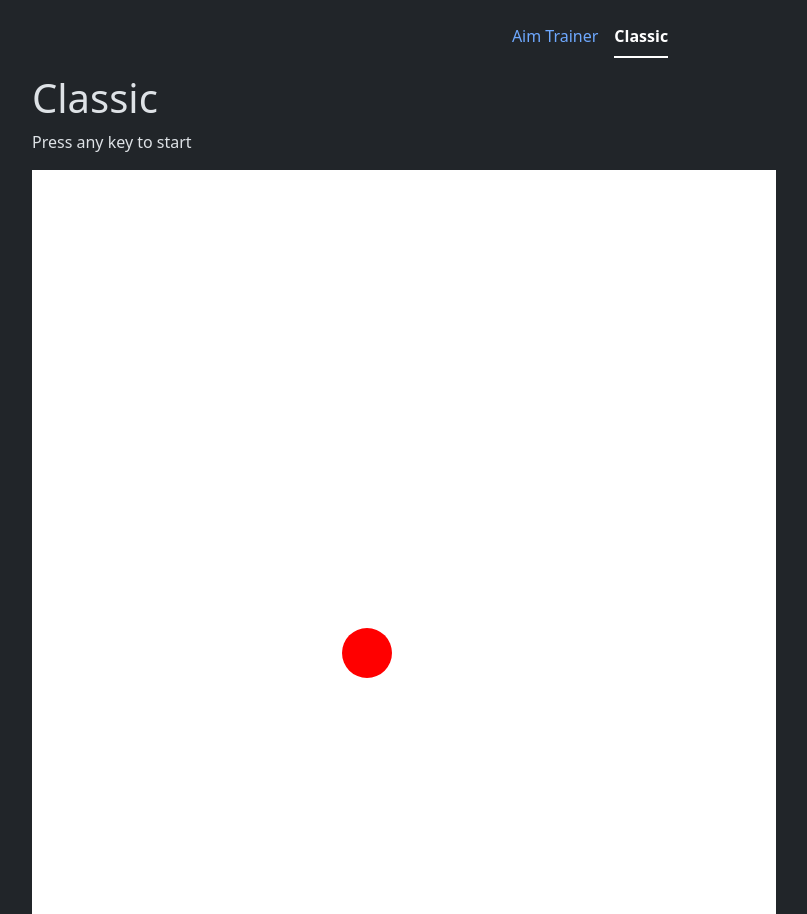
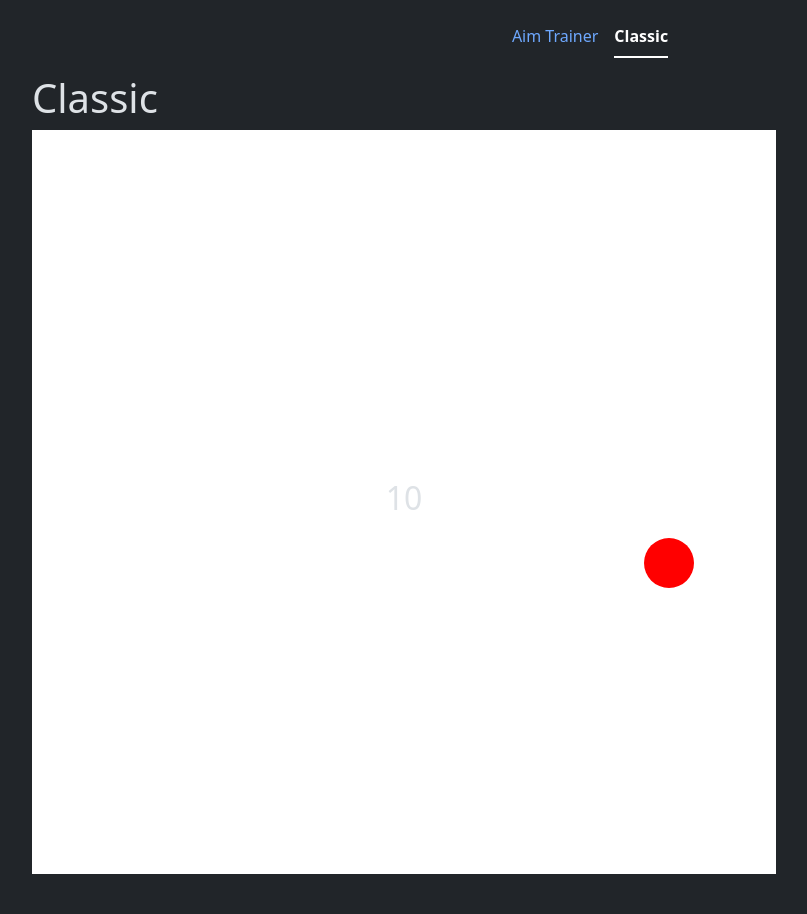
Before and after one commit to jgvalero/aim-trainer, a plain HTML site: page public/classic.html in a window 1280 px wide. Shown: the whole page, without its empty margins (50-857 px from the left). After the commit the page ends 874 px from the top, so only its background shows below. Drawn offline with nearby package versions, Linux system fonts and the light colour scheme.

Commit message:
Added mechanics.

```diff
--- a/public/classic.html
+++ b/public/classic.html
@@ -20,10 +20,8 @@
 
     <main class="container-sm">
         <h1>Classic</h1>
-        <p id="start">Press any key to start</p>
-
-        <section class="window col-8">
-
+        <section class="window col-8 d-flex justify-content-center align-items-center">
+            <h2>Press any key to start</h2>
         </section>
     </main>
 
--- a/public/classic.js
+++ b/public/classic.js
@@ -1,4 +1,6 @@
 let gameStarted = false;
+let windowDimension = $(".window").css("width").slice(0, -2);
+let numCircles = 10;
 
 $(document).keypress(function () {
     console.log("Key pressed!");
@@ -9,20 +11,35 @@ $(document).keypress(function () {
 })
 
 function startGame() {
-    // Get width of window
-    let width = $(".window").css("width").slice(0, -2);
-    console.log(width);
-    let height = $(".window").css("height").slice(0, -2);
-    console.log(height);
+    $("h2").text(numCircles);
+    newCircle();
+}
 
-    let randomLocation = [Math.floor(Math.random() * (width - 50)), Math.floor(Math.random() * (width - 50))];
+function newCircle() {
+    let randomLocation = [Math.floor(Math.random() * (windowDimension - 50)), Math.floor(Math.random() * (windowDimension - 50))];
     console.log(randomLocation);
     let $circle = $("<div></div>").addClass("circle").css({ "top": randomLocation[0] + "px", "left": randomLocation[1] + "px" });
+
     $(".window").append($circle);
-}
+    console.log("Created new circle");
 
-function makeCircle() {
-
+    listenCircleClick();
 }
 
 startGame();
+
+function listenCircleClick() {
+    $(".circle").click(function () {
+        numCircles--;
+        $("h2").text(numCircles);
+        $(this).remove();
+
+        if (numCircles === 0) {
+            endGame();
+        }
+        else {
+            newCircle();
+            console.log($(".circle"));
+        }
+    })
+}
--- a/style.css
+++ b/style.css
@@ -1,12 +1,16 @@
 .window {
     background-color: white;
     aspect-ratio: 1 / 1;
+    order: -1;
+    position: relative;
 }
 
 .circle {
-    position: relative;
+    position: absolute;
     background-color: red;
     width: 50px;
     height: 50px;
     border-radius: 50%;
+    top: 0px;
+    left: 0px;
 }
```
